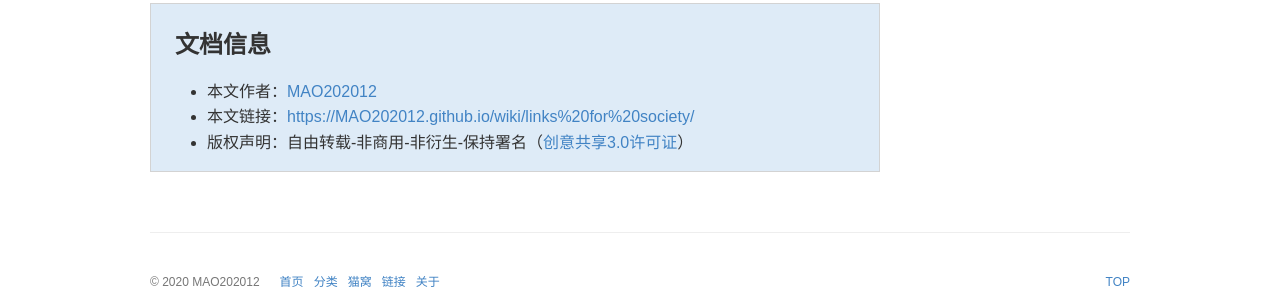
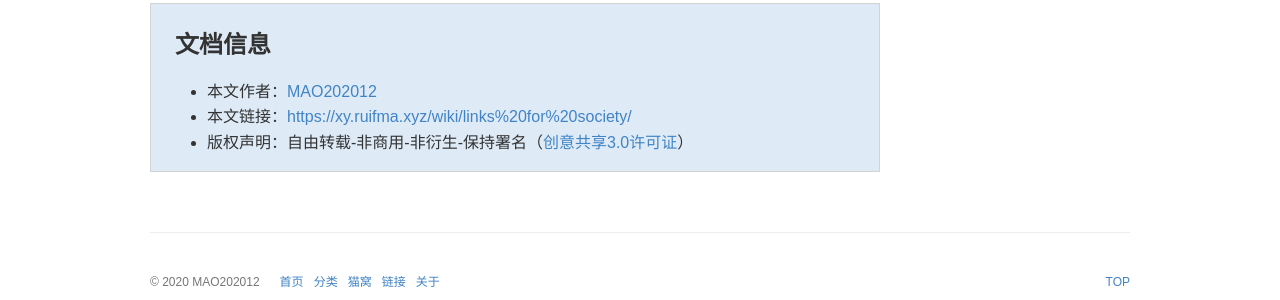
Before and after one commit to MAO202012/MAO202012.github.io, a Jekyll site: the page built from _wiki/links for society.md, in a window 1280 px wide. Shown: the part 316-616 px from the top of the page. Built offline with Jekyll 4.4.1, drawn with Linux system fonts in a browser that asks for light colours; some web fonts are replaced; a style sheet for code colours, icons or effects is not loaded; part of the change alters nothing that is shown.

Commit message:
Update _config.yml

```diff
--- a/_config.yml
+++ b/_config.yml
@@ -2,7 +2,7 @@
 #   Main Configs   #
 # ---------------- #
 baseurl:
-url: https://MAO202012.github.io
+url: https://xy.ruifma.xyz
 date_format: "ordinal"
 title: MAO
 subtitle: "MAO的灵质空间"
```
